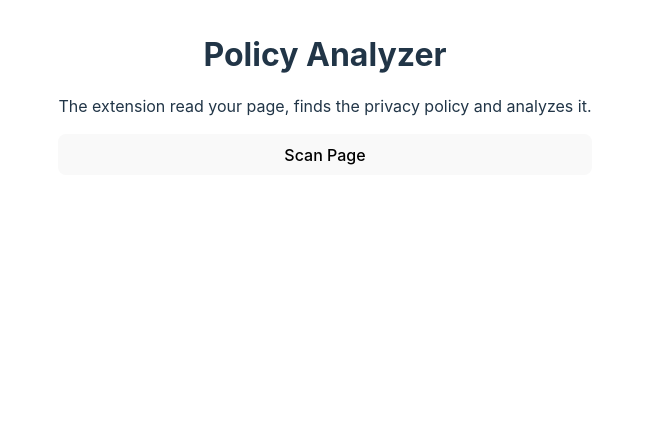
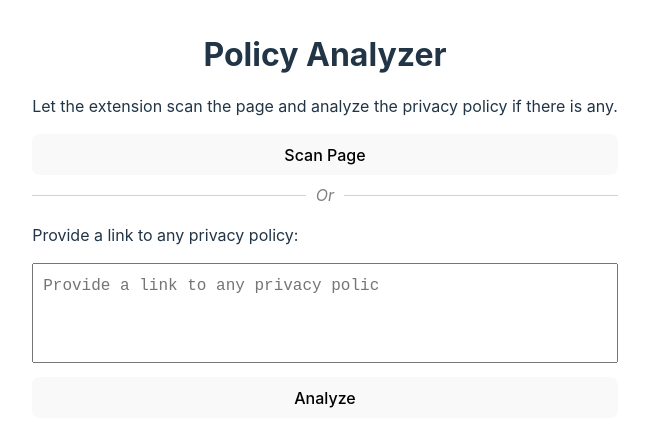
Before and after one commit to ramy-att/321Project, a React (Vite) app: page / in a window 1280 px wide. Shown: the top 446 px of the page, without its empty margins (315-964 px from the left). Built offline with nearby package versions, Linux system fonts and the light colour scheme.

Commit message:
allow pasting a link

```diff
--- a/src/App.css
+++ b/src/App.css
@@ -72,16 +72,49 @@ button:focus-visible {
   }
 }
 
-.goBack{
+.goBack {
   text-align: left;
   cursor: pointer;
   text-decoration: underline;
 }
 
-.extension{
+.extension {
   padding: 16px;
 }
 
-.title{
+.title {
   text-align: center;
 }
+
+.seperator-container {
+  display: flex;
+  align-items: center;
+  justify-content: center;
+  width: 100%;
+  gap: 10px;
+  margin: 8px 0 8px 0;
+}
+
+.seperator {
+  flex-grow: 1;
+  height: 1px;
+  background-color: lightgray;
+  border: none;
+}
+
+.seperator-container span {
+  white-space: nowrap;
+  font-style: italic;
+  color: gray;
+}
+
+.text-area {
+  width: 100%;
+  height: 100px;
+  padding: 10px;
+  font-size: 16px;
+  line-height: 1.5;
+  resize: none;
+  box-sizing: border-box;
+  margin-bottom: 8px;
+}
--- a/src/App.tsx
+++ b/src/App.tsx
@@ -6,6 +6,7 @@ function App() {
   const [isScanning, setIsScanning] = useState(false);
   const [state, setState] = useState<"error" | "found" | "not found" | "">("");
   const [response, setResponse] = useState("");
+  const [link, setLink] = useState("");
 
   const scanPrivacyPolicy = async (url: string) => {
     const apiUrl = "https://api.groq.com/openai/v1/chat/completions";
@@ -86,10 +87,19 @@ function App() {
     findPrivacyPolicy();
   };
 
+  const submitLink = () => {
+    scanPrivacyPolicy(link);
+  };
+
   const reset = () => {
     setState("");
     setResponse("");
     setIsScanning(false);
+    setLink("");
+  };
+
+  const onChangeHandler = (event: React.ChangeEvent<HTMLTextAreaElement>) => {
+    setLink(event.target.value);
   };
 
   useEffect(() => {
@@ -116,15 +126,35 @@ function App() {
         <p>No privacy policy found on this page.</p>
       ) : (
         <div>
+          <div>
             <h1 className="title">Policy Analyzer</h1>
             <p>
-            The extension read your page, finds the privacy policy and analyzes
-            it.
+              Let the extension scan the page and analyze the privacy policy if
+              there is any.
             </p>
             <div className="card">
               <button onClick={scanPage}>
                 {isScanning ? "Scanning..." : "Scan Page"}
               </button>
+            </div>
+          </div>
+          <div className="seperator-container">
+            <hr className="seperator" />
+            <span>Or</span>
+            <hr className="seperator" />
+          </div>
+          <div className="second-card">
+            <p>Provide a link to any privacy policy:</p>
+            <div className="card">
+              <textarea
+                value={link}
+                rows={2}
+                onChange={onChangeHandler}
+                className="text-area"
+                placeholder="Provide a link to any privacy polic"
+              />
+              <button onClick={submitLink}>Analyze</button>
+            </div>
           </div>
         </div>
       )}
```
Lines whose indentation alone changed are shown as unchanged.
